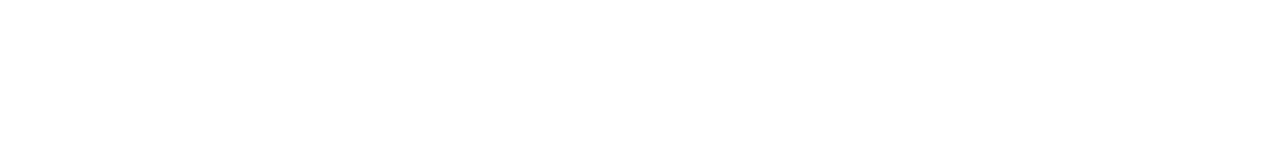
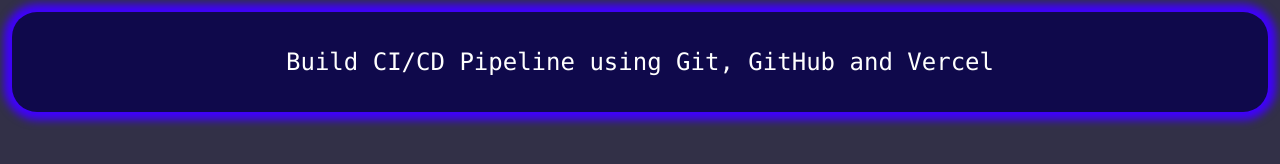
Before and after one commit to diwakarstha997/build-cicd-pipeline, a plain HTML site: page index.html in a window 1280 px wide. Drawn offline with Linux system fonts and the light colour scheme.

Commit message:
Build header section

```diff
--- a/index.html
+++ b/index.html
@@ -4,8 +4,16 @@
     <meta charset="UTF-8">
     <meta name="viewport" content="width=device-width, initial-scale=1.0">
     <title>Building CI/CD pipeline</title>
+
+    <!-- Custom CSS -->
+     <link rel="stylesheet" href="./styles.css">
 </head>
 <body>
-
+    <header>
+        <!-- Header Section -->
+         <div class="top-header">
+            <p>Build CI/CD Pipeline using Git, GitHub and Vercel</p>
+         </div>
+    </header>
 </body>
 </html>
--- a/styles.css
+++ b/styles.css
@@ -0,0 +1,22 @@
+:root {
+    --primary-text-font: Consolas, monaco, monospace;
+    --secondary-text-font: Arial, Helvetica, sans-serif;
+}
+
+body {
+    margin: 0;
+    background-color: #323047;
+}
+
+.top-header {
+    background-color: #0F094B;
+    box-shadow: 0 0 9px 8px #4000FF;
+    border-radius: 25px;
+    color: white;
+    padding: 12px;
+    margin: 12px;
+    text-align: center;
+    font-family: var(--primary-text-font);
+    font-size: 24px;
+
+}
```
